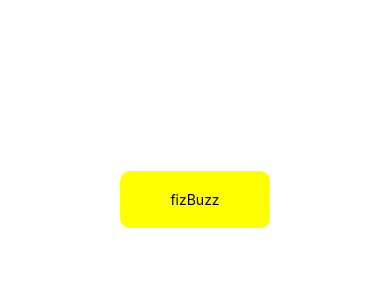
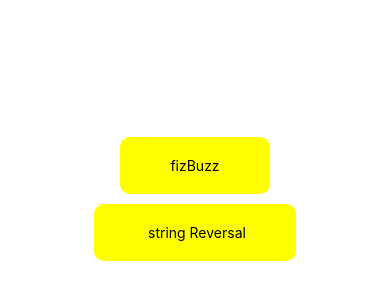
Before and after one commit to kaiyes/algorithms_datastructures, a React Native app: screen / in a window 390 px wide. Shown: the part 218-518 px from the top of the page. Built offline with nearby package versions, Linux system fonts and the light colour scheme.

Commit message:
string reversal

```diff
--- a/src/App.js
+++ b/src/App.js
@@ -10,6 +10,7 @@ import {
 } from 'react-native'
 
 import fizBuzz from './alogorithms/fizzBuzz'
+import stringReversal from './alogorithms/stringReversal'
 
 const App = () => {
   return (
@@ -23,6 +24,13 @@ const App = () => {
           style={styles.button}
         >
           <Text style={styles.text}>fizBuzz</Text>
+        </TouchableOpacity>
+        <View style={styles.spacer10} />
+        <TouchableOpacity
+          onPress={stringReversal}
+          style={styles.button}
+        >
+          <Text style={styles.text}> string Reversal</Text>
         </TouchableOpacity>
         <View style={styles.spacer10} />
       </ScrollView>
--- /dev/null
+++ b/src/alogorithms/stringReversal/index.js
@@ -0,0 +1,9 @@
+let stringReversal = () => {
+  let str = 'apple'
+  let arr = str.split('')
+  let revArr = arr.reverse()
+  let reversed = revArr.join('')
+  console.log(reversed)
+}
+
+export default stringReversal
```
